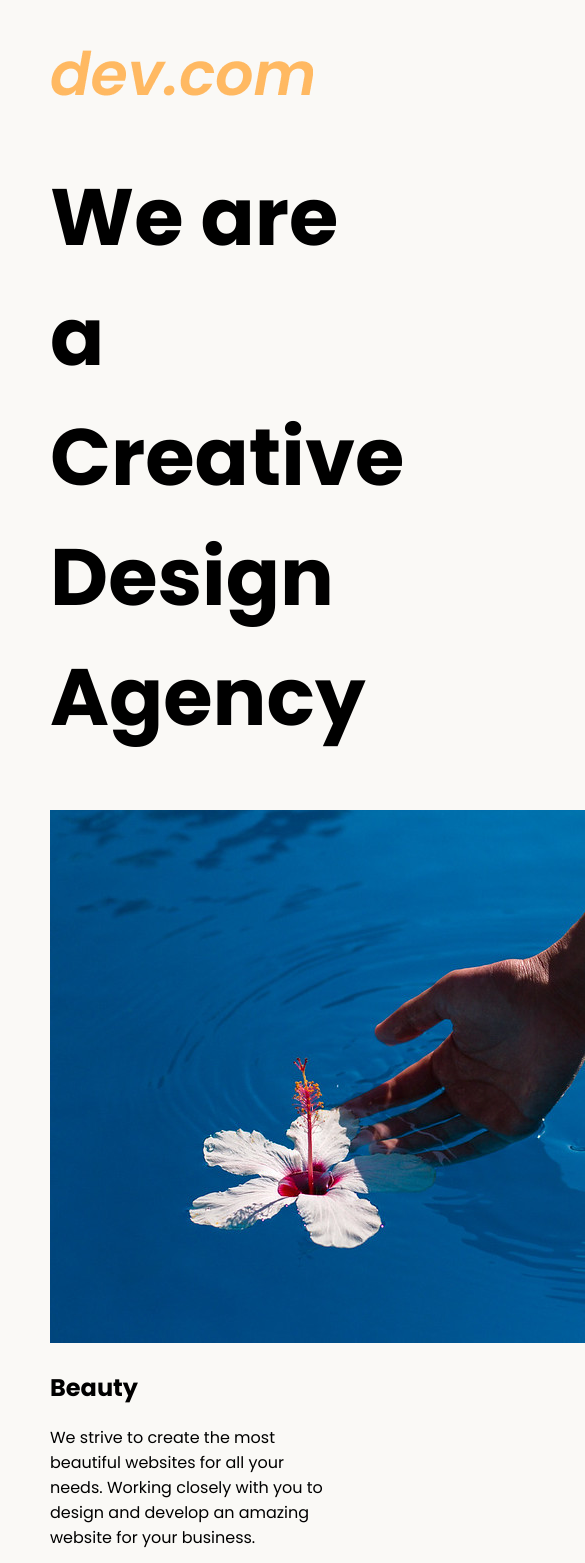
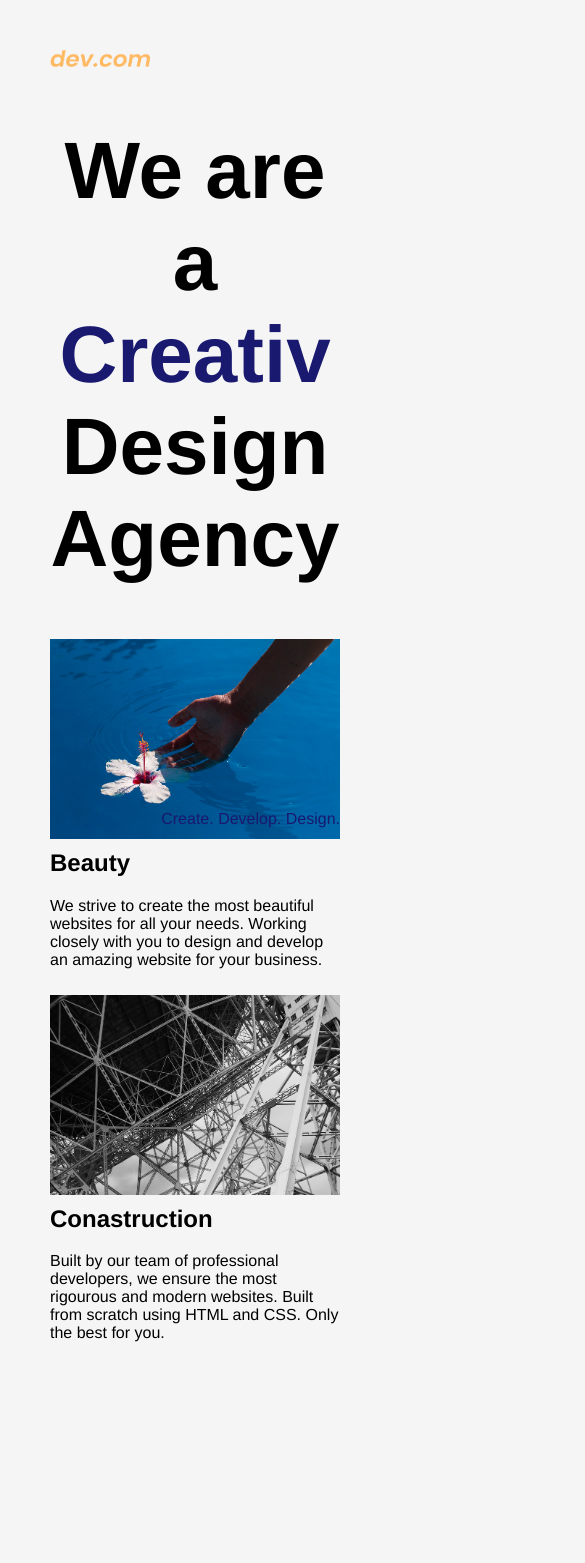
Before and after one commit to NiRin-5/html-portfolio, a plain HTML site: page projects/8.4 Web Design Agency Project/index.html in a window 390 px wide. Shown: the top 1563 px of the page, 585 px wide, since content can reach past the window. After the commit the page ends 1368 px from the top, so only its background shows below. Drawn offline with Linux system fonts and the light colour scheme.

```diff
--- a/projects/8.4 Web Design Agency Project/index.html
+++ b/projects/8.4 Web Design Agency Project/index.html
@@ -1,38 +1,42 @@
 <!DOCTYPE html>
-<html lang="en">
+<html lang="de">
 
     <head>
-  <meta charset="UTF-8">
-  <meta name="viewport" content="width=device-width, initial-scale=1.0">
+        <meta charset="utf-8">
         <title>Agency</title>
-  <link rel="stylesheet" href="./style.css">
-  <link rel="preconnect" href="https://fonts.googleapis.com">
-  <link rel="preconnect" href="https://fonts.gstatic.com" crossorigin>
-  <link href="https://fonts.googleapis.com/css2?family=Poppins:wght@400;700&display=swap" rel="stylesheet">
+        <link rel="stylesheet" type="text/css" href="styles.css">
     </head>
 
     <body>
+
         <div class="main">
-    <img class="logo" src="./assets/images/logo.png" alt="logo">
-    <h1>We are a Creative Design Agency</h1>
-    <div class="left card"><img class="tile-image" src="./assets/images/beautiful.jpg" alt="hand and flower in water">
-      <h2 class="card-title">Beauty</h2>
-      <p class="card-text">We strive to create the most beautiful websites for all your needs. Working closely with you
-        to
-        design and
-        develop an amazing website for your business.</p>
+            <img src="assets/images/logo.png" alt="Bild von dev.com Logo">
+            <h1>We are a <span>Creativ</span> <br> Design Agency</h1>
+            <div class="content">
+                <div class="card left">
+                    <img src="assets/images/beautiful.jpg" alt="Bild von einer Hand">
+                    <h2>Beauty</h2>
+                    <p>
+                        We strive to create the most beautiful websites for all your needs.
+                        Working closely with you to design and develop an amazing website for your business.
+                    </p>
                 </div>
 
-    <div class="right card"><img class="tile-image" src="./assets/images/construction.jpg" alt="metal structure">
-      <h2 class="card-title">Construction</h2>
-      <p>Built by our team of professional developers, we ensure the most rigourous and modern websites. Built from
-        scratch using HTML and CSS. Only the best for you.</p>
+                <div class="card right">
+                    <img src="assets/images/construction.jpg" alt="Bild von einem Gerüst">
+                    <h2>Conastruction</h2>
+                    <p>
+                        Built by our team of professional developers, we ensure the most rigourous and modern websites.
+                        Built from scratch using HTML and CSS. Only the best for you.
+                    </p>
                 </div>
 
+            </div>
         </div>
         <footer>
             <p>Create. Develop. Design.</p>
         </footer>
+
     </body>
 
 </html>
--- /dev/null
+++ b/projects/8.4 Web Design Agency Project/styles.css
@@ -0,0 +1,69 @@
+* {
+    box-sizing: border-box;
+}
+html {
+    font-size: 16px;
+}
+
+body {
+    margin: 50px 50px 0 50px;
+    background-color: whitesmoke;
+    font-family: Helvetica, sans-serif;
+}
+
+h1 {
+    font-size: 5rem;
+}
+
+h1 > span {
+    color: midnightblue;
+}
+
+.card {
+    width: 45%;
+    margin-right: 20px;
+}
+
+.left {
+    float: left;
+}
+
+.right {
+    float: right;
+}
+
+.card > img {
+    height: 200px;
+    width: auto;
+    float: left;
+    margin-right: 40px;
+}
+
+footer {
+    color: midnightblue;
+    position: absolute;
+    bottom: 0;
+    right: 50px;
+}
+
+@media (max-width: 680px) {
+    .main > img {
+        width: 100px;
+    }
+
+    h1 {
+        text-align: center;
+    }
+
+    .card {
+        width: 100%;
+        margin: 0 0 10px 0 ;
+    }
+
+    .card > img {
+        width: 100%;
+        margin-bottom: 10px;
+    }
+
+
+}
```
Also changed, not shown: index.html (+14 -0 lines), projects/9.4 Flexbox Pricing Table Project/index.html (added, +105 -0 lines), assets/images/05-responsive-design.PNG (added), assets/images/06-flexbox-pricing.PNG (added). Lines whose indentation alone changed are shown as unchanged.
